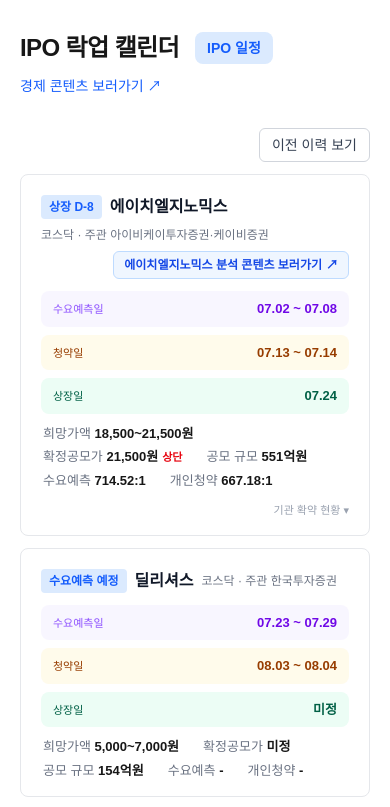
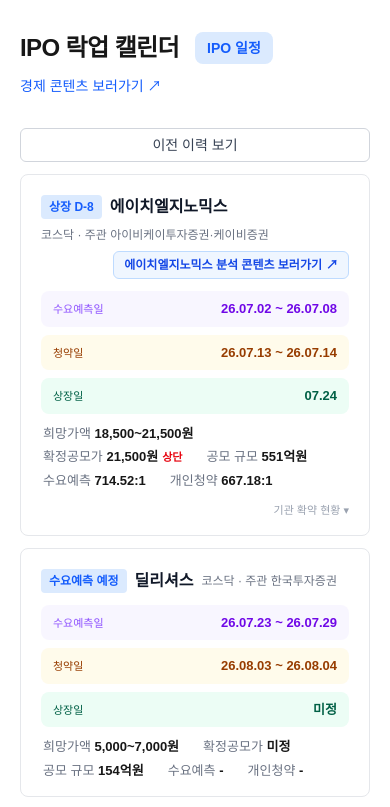
Before and after one commit to wjdwngkdsla-debug/invest-insight, a Next.js app: page /ipo in a window 390 px wide. Shown: the top 807 px of the page. Built offline with nearby package versions, Linux system fonts and the light colour scheme.

Commit message:
feat: improve IPO history view

```diff
--- a/app/ipo/page.tsx
+++ b/app/ipo/page.tsx
@@ -1,5 +1,5 @@
 import type { Metadata } from "next";
-import { getPastIpoItems, getSortedIpoItems, dateRange, mmdd, bandPosition, type IpoItem } from "@/lib/ipo";
+import { getPastIpoItems, getSortedIpoItems, dateRangeWithYear, mmdd, bandPosition, type IpoItem } from "@/lib/ipo";
 import { IpoStatusChip } from "@/components/IpoStatusChip";
 import { PastDateGate } from "@/components/PastDateGate";
 import { IpoHistoryToggle } from "@/components/IpoHistoryToggle";
@@ -301,11 +301,11 @@ function IpoCard({ item }: { item: IpoItem }) {
       <div className="mt-3 flex flex-col gap-2 sm:flex-row">
         <div className="flex min-w-0 items-baseline justify-between rounded-lg bg-violet-50/70 px-3 py-2 sm:block sm:flex-[5]">
           <p className="text-[11px] text-violet-500">수요예측일</p>
-          <p className="truncate text-[13px] font-bold text-violet-700">{dateRange(item.forecast_start, item.forecast_end)}</p>
+          <p className="truncate text-[13px] font-bold text-violet-700">{dateRangeWithYear(item.forecast_start, item.forecast_end)}</p>
         </div>
         <div className="flex min-w-0 items-baseline justify-between rounded-lg bg-amber-50 px-3 py-2 sm:block sm:flex-[2.2]">
           <p className="text-[11px] text-amber-800">청약일</p>
-          <p className="truncate text-[13px] font-bold text-amber-800">{dateRange(item.sub_start, item.sub_end)}</p>
+          <p className="truncate text-[13px] font-bold text-amber-800">{dateRangeWithYear(item.sub_start, item.sub_end)}</p>
         </div>
         <div className="flex min-w-0 items-baseline justify-between rounded-lg bg-emerald-50 px-3 py-2 sm:block sm:flex-[1.8]">
           <p className="text-[11px] text-emerald-800">상장일</p>
@@ -414,11 +414,15 @@ export default function IpoSchedulePage() {
   const historyCards = (
     <div className="space-y-3">
       {pastItems.map((item) => (
-        <IpoCard key={item.corp_code} item={item} />
+        <div key={item.corp_code} data-ipo-history-card data-ipo-name={item.name}>
+          <IpoCard item={item} />
+        </div>
       ))}
       {items.map((item) => (
         <PastDateGate key={`live-${item.corp_code}`} date={item.listing_date} showWhen="past">
-          <IpoCard item={item} />
+          <div data-ipo-history-card data-ipo-name={item.name}>
+            <IpoCard item={item} />
+          </div>
         </PastDateGate>
       ))}
       {pastItems.length === 0 && items.length === 0 && (
--- a/components/IpoHistoryToggle.tsx
+++ b/components/IpoHistoryToggle.tsx
@@ -1,6 +1,6 @@
 "use client";
 
-import { useState, type ReactNode } from "react";
+import { useEffect, useRef, useState, type ReactNode } from "react";
 
 export function IpoHistoryToggle({
   current,
@@ -10,19 +10,45 @@ export function IpoHistoryToggle({
   history: ReactNode;
 }) {
   const [showHistory, setShowHistory] = useState(false);
+  const [query, setQuery] = useState("");
+  const historyRef = useRef<HTMLDivElement>(null);
+
+  useEffect(() => {
+    if (!showHistory) return;
+    const keyword = query.trim().toLowerCase();
+    const cards = historyRef.current?.querySelectorAll<HTMLElement>("[data-ipo-history-card]") || [];
+    cards.forEach((card) => {
+      const name = (card.dataset.ipoName || "").toLowerCase();
+      card.hidden = Boolean(keyword && !name.includes(keyword));
+    });
+  }, [query, showHistory]);
 
   return (
     <div>
-      <div className="mb-3 flex justify-end">
+      <div className="mb-3 flex flex-col gap-2 sm:flex-row sm:items-center sm:justify-between">
+        {showHistory ? (
+          <input
+            type="search"
+            value={query}
+            onChange={(event) => setQuery(event.target.value)}
+            placeholder="종목명 검색"
+            className="h-9 w-full rounded-md border border-gray-300 bg-white px-3 text-sm outline-none placeholder:text-gray-400 focus:border-blue-500 sm:max-w-[260px]"
+          />
+        ) : (
+          <span aria-hidden className="hidden sm:block" />
+        )}
         <button
           type="button"
-          onClick={() => setShowHistory((value) => !value)}
+          onClick={() => {
+            setShowHistory((value) => !value);
+            setQuery("");
+          }}
           className="rounded-md border border-gray-300 bg-white px-3 py-1.5 text-sm font-medium text-gray-700 hover:bg-gray-50"
         >
           {showHistory ? "진행 일정 보기" : "이전 이력 보기"}
         </button>
       </div>
-      {showHistory ? history : current}
+      {showHistory ? <div ref={historyRef}>{history}</div> : current}
     </div>
   );
 }
--- a/lib/ipo.ts
+++ b/lib/ipo.ts
@@ -126,10 +126,20 @@ export function mmdd(s?: string): string {
   return s ? s.slice(5).replace("-", ".") : "";
 }
 
+export function yymmdd(s?: string): string {
+  return s ? s.slice(2).replaceAll("-", ".") : "";
+}
+
 export function dateRange(start?: string, end?: string): string {
   if (!start) return "미정";
   if (!end || end === start) return mmdd(start);
   return `${mmdd(start)} ~ ${mmdd(end)}`;
+}
+
+export function dateRangeWithYear(start?: string, end?: string): string {
+  if (!start) return "미정";
+  if (!end || end === start) return yymmdd(start);
+  return `${yymmdd(start)} ~ ${yymmdd(end)}`;
 }
 
 // 확정공모가의 밴드 내 위치 표시
```
